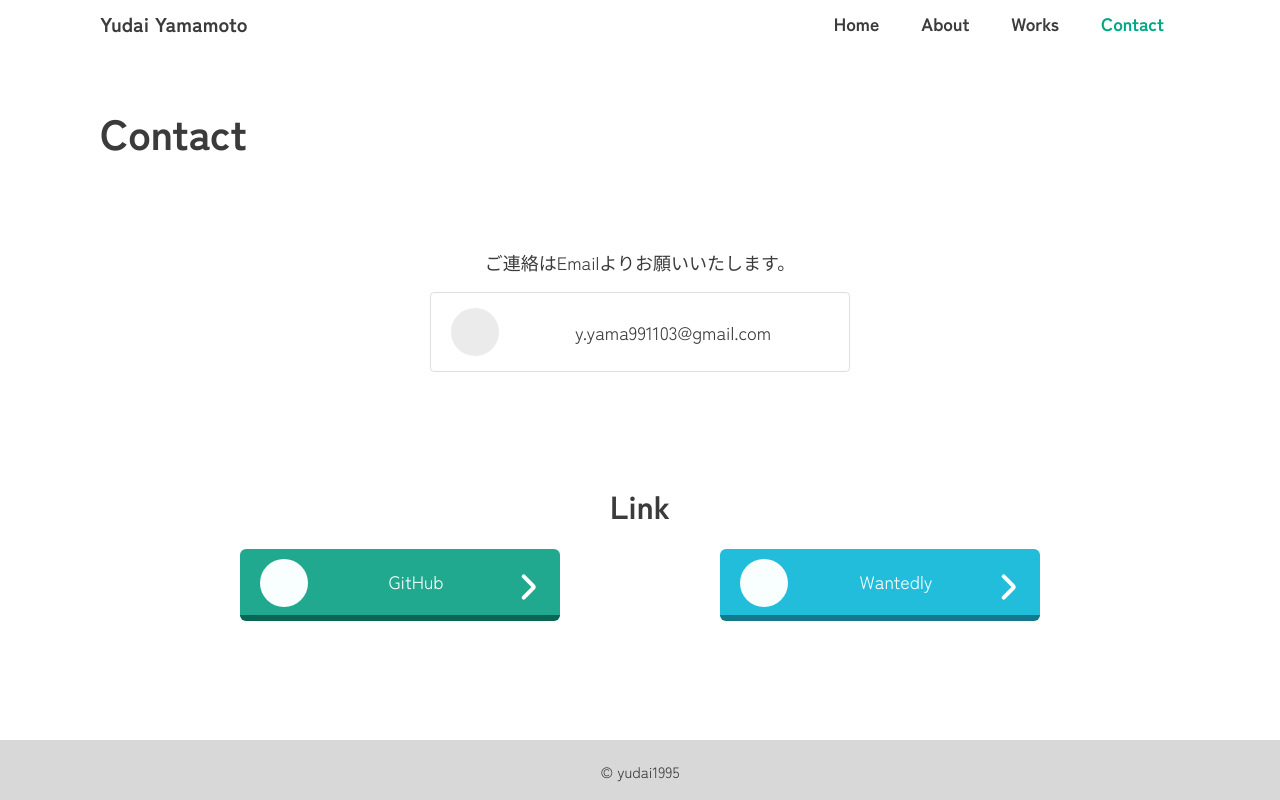
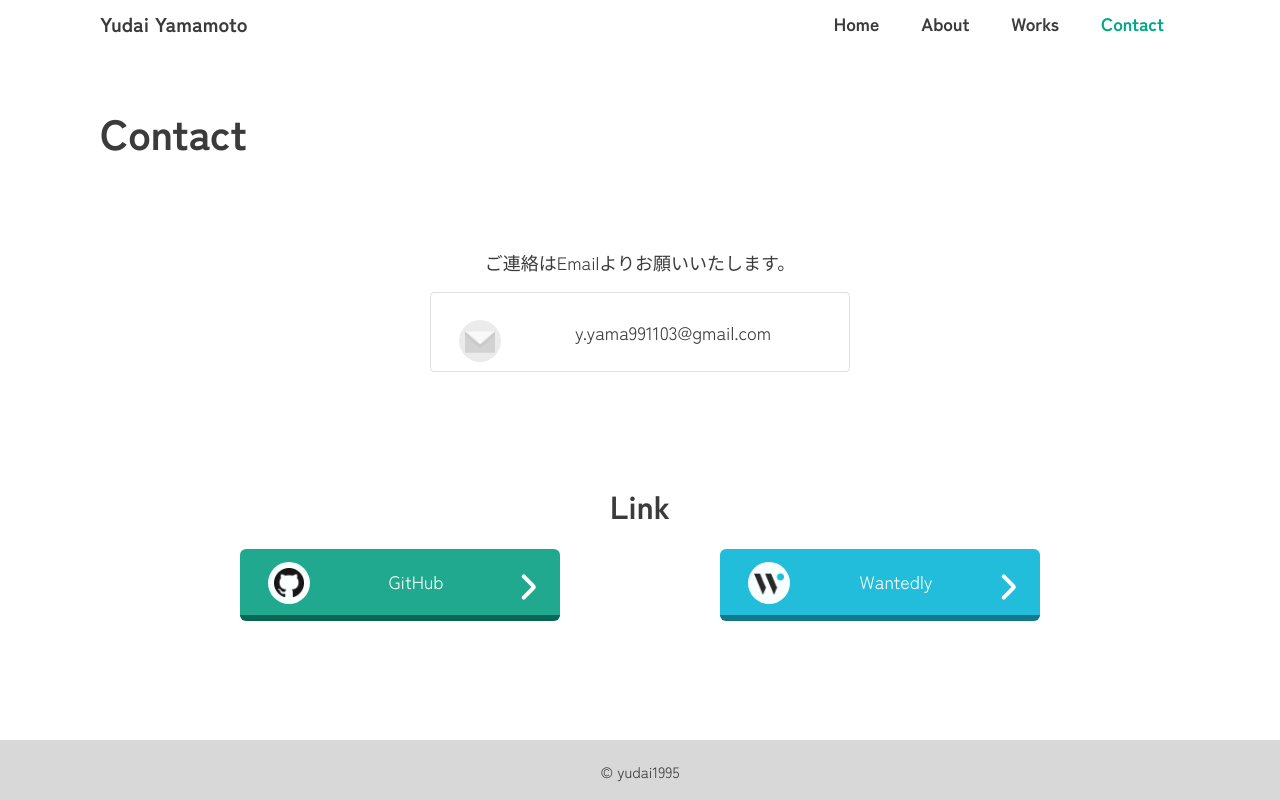
Before and after one commit to yudai1995/portfolio, a Next.js app: page /contact in a window 1280 px wide. Built offline with nearby package versions, Linux system fonts and the light colour scheme.

Commit message:
fix icon

```diff
--- a/components/Layout/LinkLayout.tsx
+++ b/components/Layout/LinkLayout.tsx
@@ -8,7 +8,6 @@ interface LinkLayout {
   imgHeight: number;
 }
 
-
 // 外部リンクのレイアウト
 const LinkLayout: React.FC<LinkLayout> = ({
   name,
@@ -18,6 +17,7 @@ const LinkLayout: React.FC<LinkLayout> = ({
   imgHeight,
 }) => {
   return (
+    <>
     <a href={url} target="_blank" className="pageLink" rel="noreferrer">
       <span className="linkIcon">
         <Image
@@ -30,6 +30,7 @@ const LinkLayout: React.FC<LinkLayout> = ({
       </span>
       {name}
     </a>
+    </>
   );
 };
 
--- a/styles/Base/_variable.scss
+++ b/styles/Base/_variable.scss
@@ -10,9 +10,9 @@ $linkBtnBorderColor: #096655;
 $linkBtnHoverColor: #5abdad;
 $linkBtnHoverBorderColor: #1e917d;
 
-$iconImgSize: 32px;
+$iconImgSize: 42px;
 $iconSize: 48px;
-$iconImgSizeMD: 28px;
+$iconImgSizeMD: 38px;
 $iconSizeMD: 40px;
 
 $baseColor: #00a885;
--- a/styles/Contact.module.scss
+++ b/styles/Contact.module.scss
@@ -37,26 +37,14 @@
 
     .emailIcon {
       position: absolute;
-      width: $iconImgSize;
-      height: 24px;
+      width: 42px;
+      height: 42px;
       top: 50%;
       left: 28px;
       margin-top: math.div(-24px, 2);
-
-      &::after {
-        position: absolute;
-        display: inline-block;
-        content: '';
-        background-color: #ebebeb;
-        width: $iconSize;
-        height: $iconSize;
-        top: 50%;
-        left: 50%;
-        margin-top: math.div(-$iconSize, 2);
-        margin-left: math.div(-$iconSize, 2);
-        border-radius: 50%;
-        z-index: 10;
-      }
+      background-color: #ebebeb;
+      padding: 6px;
+      border-radius: 100%;
     }
     .emailAddress {
       cursor: pointer;
@@ -97,8 +85,8 @@
       padding-right: 0;
 
       .emailIcon {
-        width: $iconImgSizeMD;
-        height: 21px;
+        width: 40px;
+        height: 40px;
         left: 40px;
         margin-top: math.div(-20px, 2);
 
--- a/styles/globals.scss
+++ b/styles/globals.scss
@@ -132,21 +132,9 @@ main {
     margin-top: math.div(-($iconImgSize + 4), 2);
     top: 50%;
     left: 28px;
-
-    &::after {
-      position: absolute;
-      display: inline-block;
-      content: '';
-      background-color: #f8fffe;
-      width: $iconSize;
-      height: $iconSize;
-      top: 50%;
-      left: 50%;
-      margin-top: math.div(-$iconSize, 2);
-      margin-left: math.div(-$iconSize, 2);
-      border-radius: 50%;
-      z-index: 10;
-    }
+    background-color: #f8fffe;
+    padding: 6px;
+    border-radius: 50%;
   }
 
   &:hover {
@@ -177,5 +165,5 @@ main {
 }
 
 .icon {
-  z-index: 100;
+  z-index: 100!important;
 }
```
